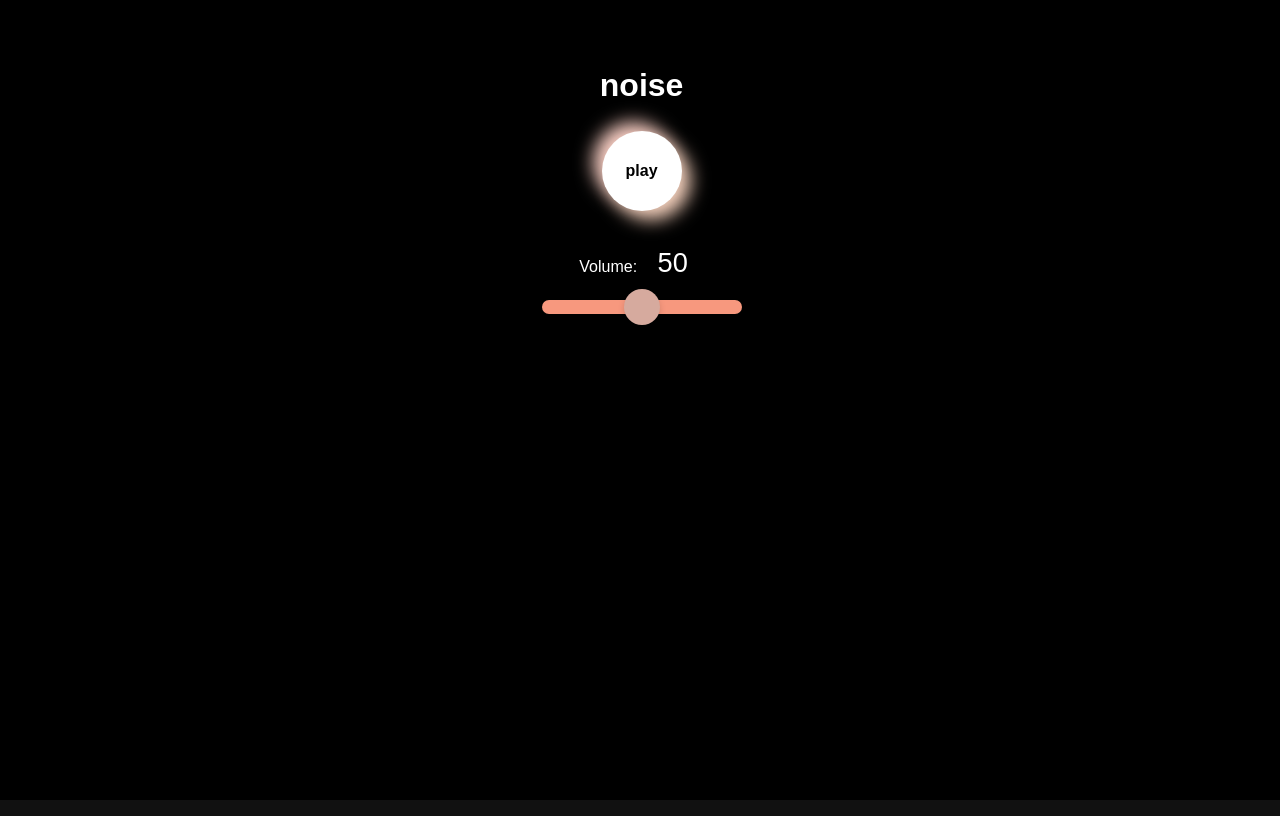
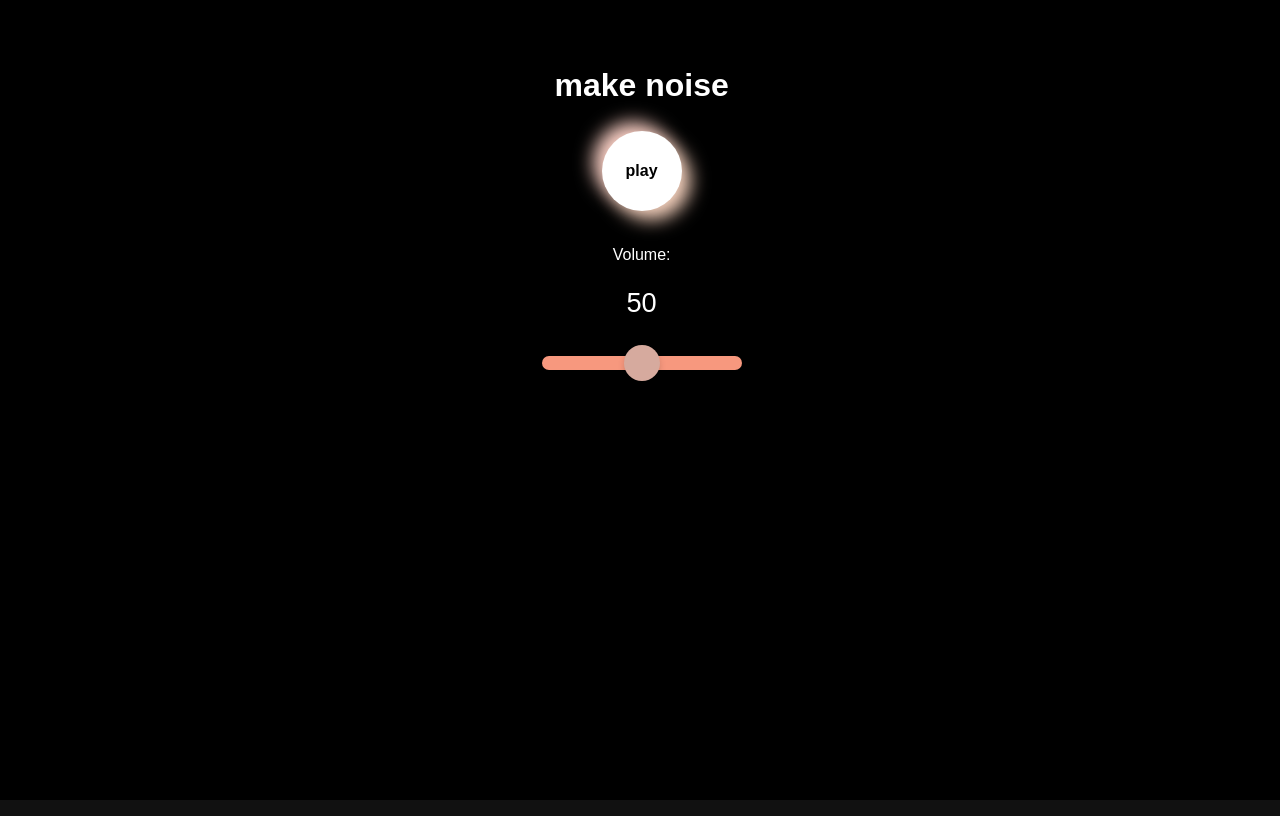
Before and after one commit to Mishina347/noise_site, a React (Vite) app: page / in a window 1280 px wide. Built offline with nearby package versions, Linux system fonts and the light colour scheme.

Commit message:
wai-aria対応

```diff
--- a/src/interface/components/NoiseController.tsx
+++ b/src/interface/components/NoiseController.tsx
@@ -10,8 +10,12 @@ type Props = {
 export const NoiseController: React.FC<Props> = ({ isPlaying, toggle, volume, setVolume }) => {
 	return (
 		<div style={{ padding: '2rem', textAlign: 'center' }}>
-			<h1 style={{ color: 'white' }}>noise</h1>
+			<h1 id="noise-title" style={{ color: 'white' }}>
+				make noise
+			</h1>
 			<button
+				aria-label={isPlaying ? 'Pause noise' : 'Play noise'}
+				aria-pressed={isPlaying}
 				style={{
 					cursor: 'pointer',
 					border: 'none',
@@ -30,11 +34,11 @@ export const NoiseController: React.FC<Props> = ({ isPlaying, toggle, volume, se
 			</button>
 			<div style={{ marginTop: '2rem' }}>
 				<div style={{ margin: 'auto', maxWidth: '200px' }}>
-					<label style={{ color: 'white' }} htmlFor="volume">
+					<label style={{ color: 'white' }} htmlFor="volume" id="volume-label">
 						Volume:{' '}
-						<span style={{ fontSize: '1.7rem', color: 'white', margin: '1rem' }}>
+						<p aria-live="polite" style={{ fontSize: '1.7rem', color: 'white', margin: '1rem' }}>
 							{Math.round(volume * 100)}
-						</span>
+						</p>
 					</label>
 				</div>
 				<input
@@ -51,6 +55,12 @@ export const NoiseController: React.FC<Props> = ({ isPlaying, toggle, volume, se
 					step="0.01"
 					value={volume}
 					onChange={e => setVolume(parseFloat(e.target.value))}
+					aria-labelledby="volume-label"
+					aria-valuemin={0}
+					aria-valuemax={1}
+					aria-valuenow={parseFloat(volume.toFixed(2))}
+					aria-valuetext={`${Math.round(volume * 100)} percent`}
+					role="slider"
 				/>
 			</div>
 		</div>
```
